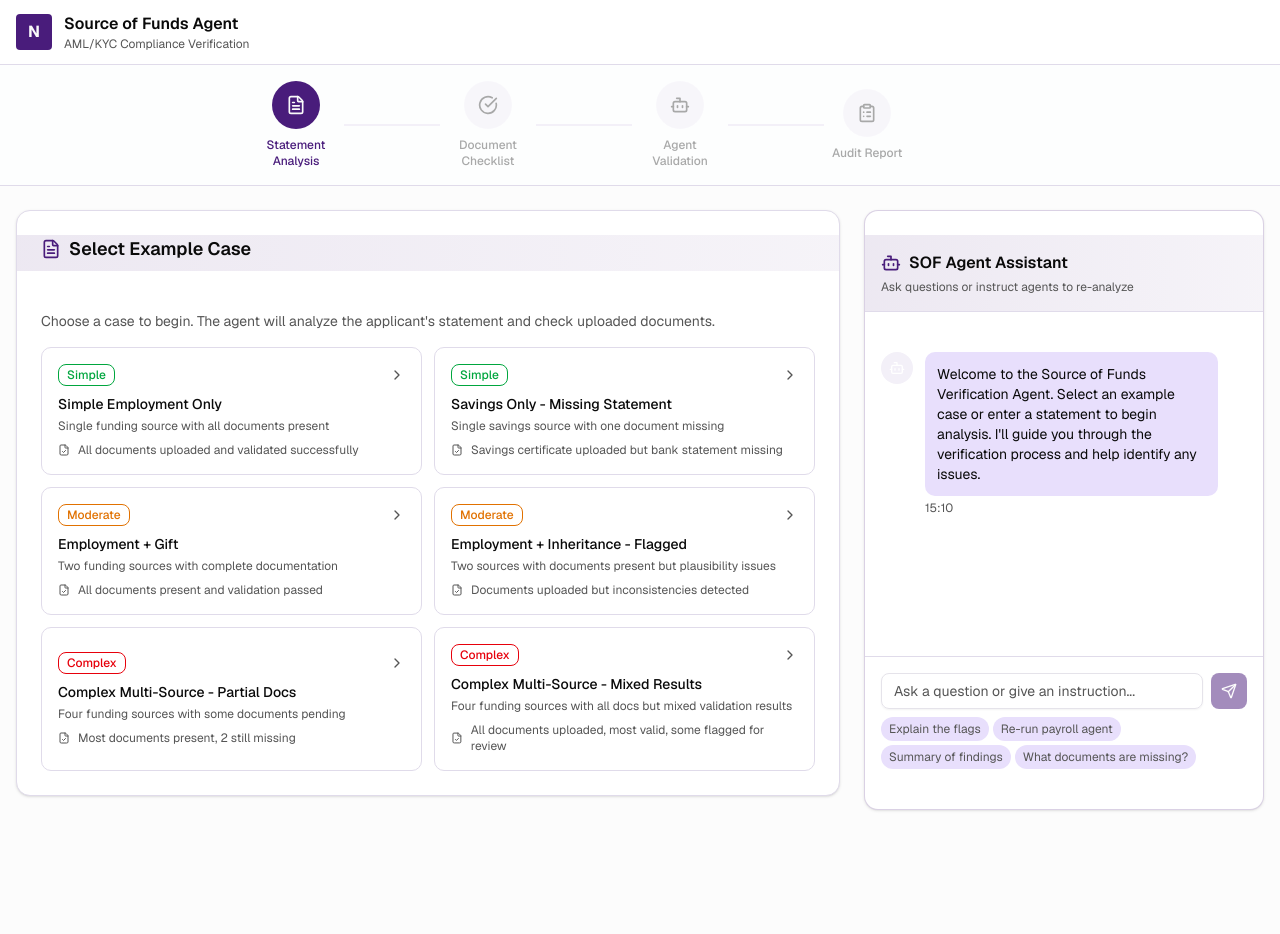
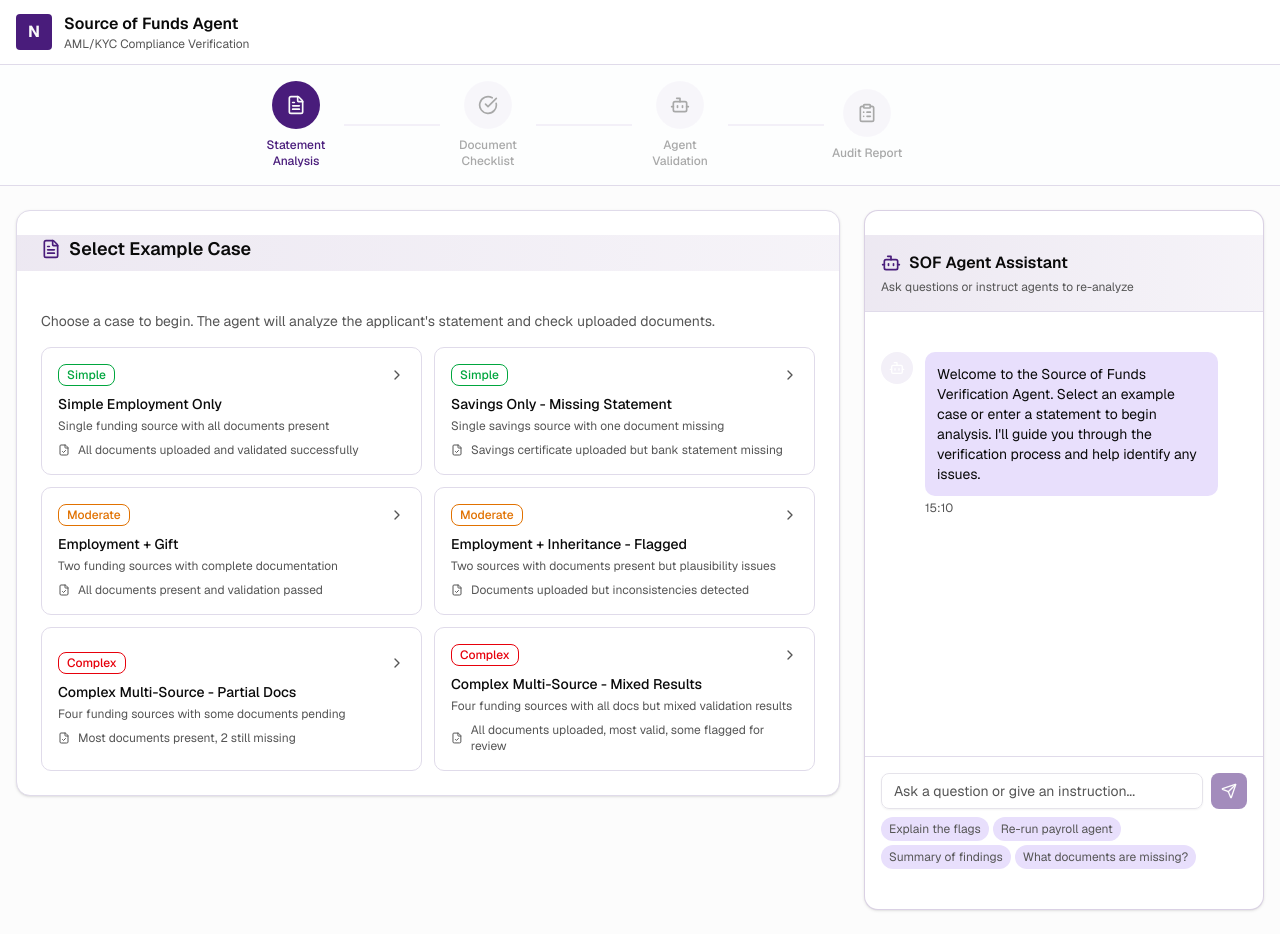
Before and after one commit to freakymind/source-of-fund-agent, a Next.js app: page / in a window 1280 px wide. Before the commit the page ends 834 px from the top, so only its background shows below. Built offline with nearby package versions, Linux system fonts and the light colour scheme.

Commit message:
fix: expand chat panel to fill viewport height\n\nUpdate chat panel height to allow full viewport usage.

```diff
--- a/app/page.tsx
+++ b/app/page.tsx
@@ -919,7 +919,7 @@ export default function SOFAgentPage() {
           </div>
 
           {/* Chat Panel */}
-          <div className="lg:col-span-1 h-[calc(100vh-200px)] min-h-[500px] sticky top-4 print:hidden">
+          <div className="lg:col-span-1 h-[calc(100vh-100px)] sticky top-4 print:hidden">
             <ChatPanel
               messages={chatMessages}
               onSendMessage={handleSendMessage}
```
Also changed, not shown: 1 other file (tests, documents, lock files or other folders).
